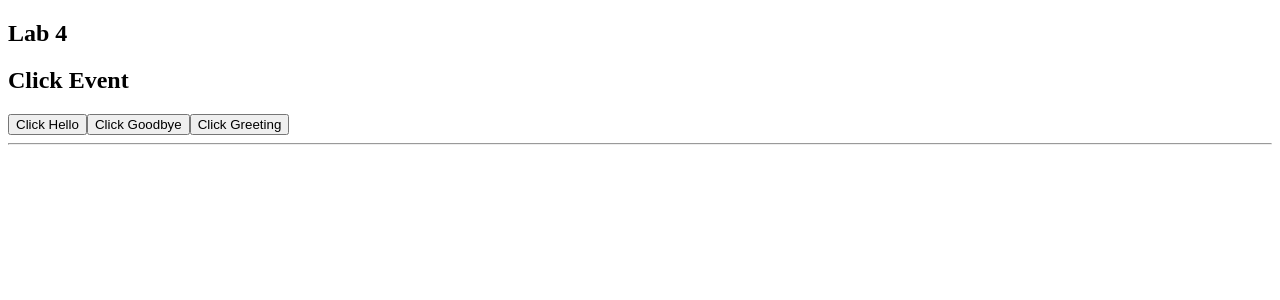
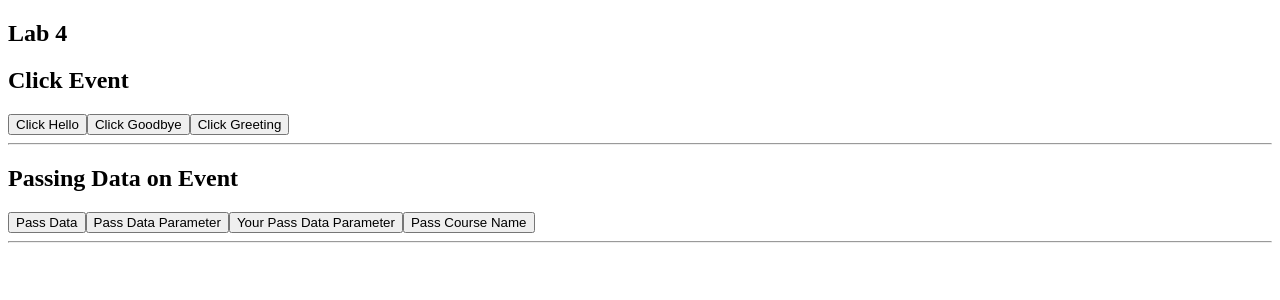
Before and after one commit to pricefy-dotcom/webdev-client, a Next.js app in the folder 2026/fall/webdev/webdev-client/: page /labs/lab4 in a window 1280 px wide. Shown: the top 300 px of the page. Built offline with nearby package versions, Linux system fonts and the light colour scheme.

Commit message:
Lab 4.2.2 Passing Data on Events

```diff
--- /dev/null
+++ b/2026/fall/webdev/webdev-client/app/labs/lab4/PassingDataOnEvent.tsx
@@ -0,0 +1,50 @@
+"use client";
+
+const hello = () => {
+  alert("Hello World!");
+};
+
+const lifeIs = (good: string) => {
+  alert(good);
+};
+
+export default function PassingDataOnEvent() {
+  return (
+    <div id="wd-passing-data-on-event">
+      <h2>Passing Data on Event</h2>
+      <button
+        type="button"
+        onClick={hello}
+        id="wd-pass-data-click"
+        className="me-2 rounded bg-yellow-400 px-3 py-1.5 text-sm font-medium"
+      >
+        Pass Data
+      </button>
+      <button
+        type="button"
+        onClick={() => lifeIs("Life is Good!")}
+        id="wd-pass-data-parameter-click"
+        className="rounded bg-blue-600 px-3 py-1.5 text-sm font-medium text-white"
+      >
+        Pass Data Parameter
+      </button>
+      <button
+        type="button"
+        onClick={() => lifeIs("Life is What You Make It!")}
+        id="wd-pass-data-parameter-click"
+        className="rounded bg-blue-600 px-3 py-1.5 text-sm font-medium text-white"
+      >
+        Your Pass Data Parameter
+      </button>
+      <button
+        type="button"
+        onClick={() => lifeIs("Web Development")}
+        id="wd-pass-data-course-click"
+        className="rounded bg-blue-600 px-3 py-1.5 text-sm font-medium text-white"
+      >
+        Pass Course Name
+      </button>
+      <hr />
+    </div>
+  );
+}
--- a/2026/fall/webdev/webdev-client/app/labs/lab4/page.tsx
+++ b/2026/fall/webdev/webdev-client/app/labs/lab4/page.tsx
@@ -1,12 +1,14 @@
 "use client";
 
 import ClickEvent from "./ClickEvent";
+import PassingDataOnEvent from "./PassingDataOnEvent";
 
 export default function Lab4() {
   return (
     <div id="wd-lab4">
       <h2>Lab 4</h2>
       <ClickEvent />
+      <PassingDataOnEvent />
     </div>
   );
 }
```
